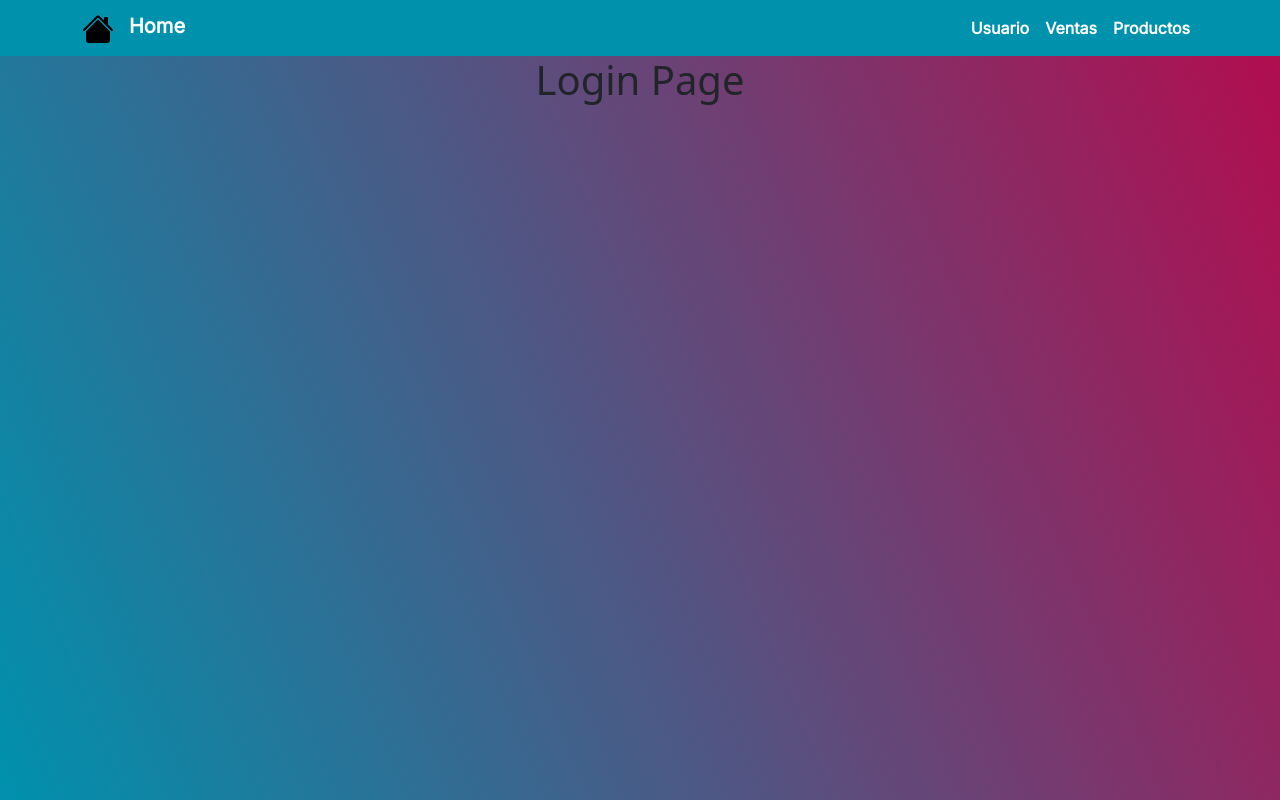
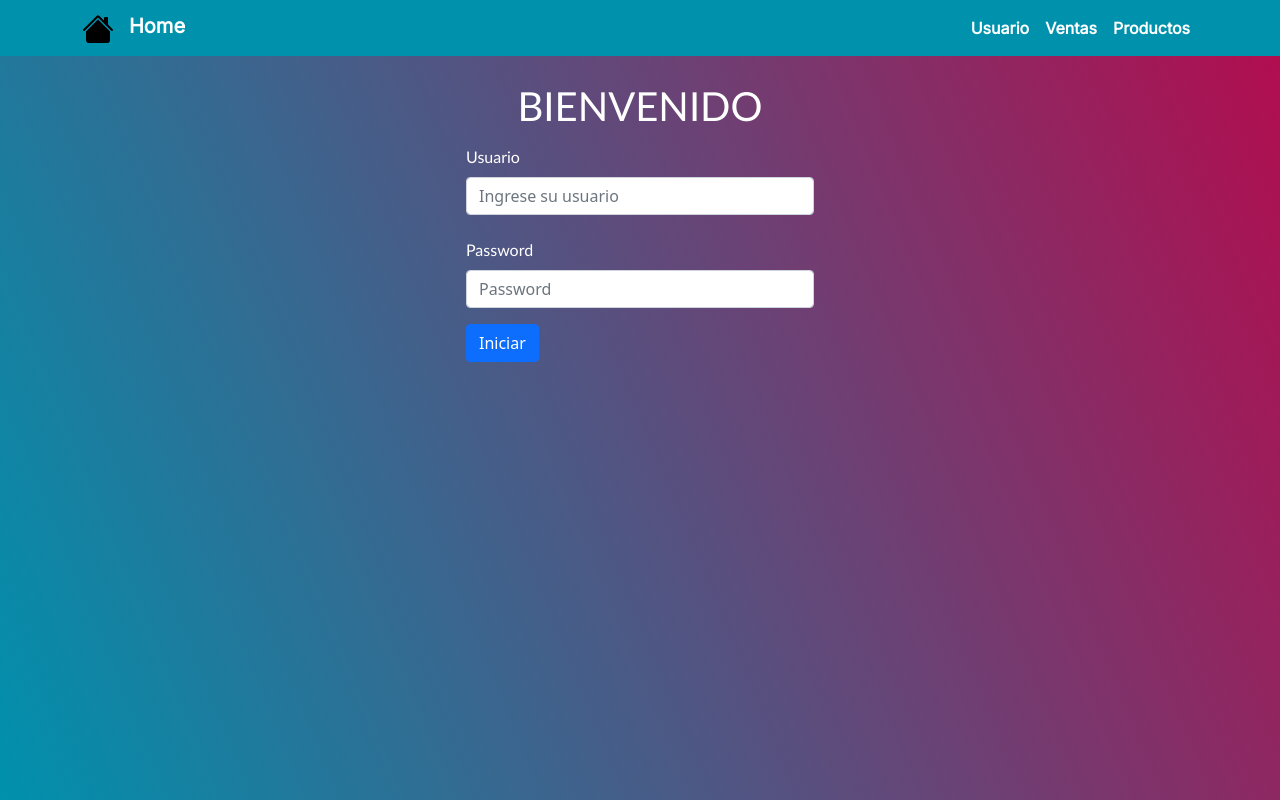
Before and after one commit to nblancob/Proyecto-Mision-TIC, a React (Create React App) app in the folder my-app/: page / in a window 1280 px wide. Built offline with nearby package versions, Linux system fonts and the light colour scheme.

Commit message:
agregar Login

```diff
--- a/my-app/src/home/pages/Home.js
+++ b/my-app/src/home/pages/Home.js
@@ -1,9 +1,13 @@
+import Login from "./components/Login";
+
 const Home = () =>{
     return(
         <div>
-            <h1 className="text-center">
-                Login Page
+            <h1 className="title text-center">
+                BIENVENIDO
             </h1>
+            <Login/>
+
         </div>
     );
 };
--- /dev/null
+++ b/my-app/src/home/pages/components/Login.js
@@ -0,0 +1,31 @@
+import Button from 'react-bootstrap/Button'
+import Form from 'react-bootstrap/Form'
+import Col from "react-bootstrap/esm/Col";
+
+const Login =() =>{
+    return(
+        <div className="container justify-content-space-around">
+          <Form >
+              <Col md="4" className="justify-content-center container">
+  <Form.Group className="mb-3" controlId="formBasicEmail">
+    <Form.Label className="title">Usuario</Form.Label>
+    <Form.Control type="text" placeholder="Ingrese su usuario" />
+    <Form.Text className="text-muted">
+    </Form.Text>
+  </Form.Group>
+
+  <Form.Group className="mb-3" controlId="formBasicPassword">
+    <Form.Label className="title">Password</Form.Label>
+    <Form.Control type="password" placeholder="Password" />
+  </Form.Group>
+  <Button variant="primary" type="submit" href="/user/managment">
+    Iniciar
+  </Button>
+  </Col>
+</Form>
+
+        </div>
+    );
+}
+
+export default Login;
--- a/my-app/src/sales-managment/pages/Sregistration.js
+++ b/my-app/src/sales-managment/pages/Sregistration.js
@@ -16,14 +16,14 @@ const Sregistration = () =>{
     <Row className="justify-content-md-center mb-4">
     <Col xs lg="4" className="justify-content-center">
     <Form.Group className="mb-4 justify-content-center" controlId="formGridAddress1">
-    <Form.Label>Fecha:</Form.Label>
+    <Form.Label className="title">Fecha:</Form.Label>
     <Form.Control type="date" placeholder="02/10/2021" />
   </Form.Group>
   </Col>
   </Row>
   <Row className="justify-content-center mb-4 text-center">
   <Col  className="justify-content-space-around" md="1">
-  <Form.Label>ID Venta:</Form.Label>
+  <Form.Label className="title">ID Venta:</Form.Label>
   </Col>
   <Col md="2">
   <Form.Group direction="horizontal" className="mb-4" controlId="formGridAddress2">
@@ -43,7 +43,7 @@ const Sregistration = () =>{
 
   <Row className="justify-content-center mb-4">
   <Col  md="1">
-  <Form.Label>Estado</Form.Label>
+  <Form.Label className="title">Estado</Form.Label>
   </Col>
   <Col  md="2" >
   <Form.Group as={Col} controlId="formGridState" className="mb-3">
--- a/my-app/src/shared/Header.js
+++ b/my-app/src/shared/Header.js
@@ -12,7 +12,7 @@ const Header =()=>{
                     <Homenav/>
                         <Nav className="Content-Nav justify-content-end" >
                             <Nav.Link href="/user/managment" style={{color: 'white'}}>Usuario</Nav.Link>
-                            <Nav.Link href="/sale/managment" style={{color: 'white'}}>Ventas</Nav.Link>
+                            <Nav.Link href="/sale/registration" style={{color: 'white'}}>Ventas</Nav.Link>
                             <Nav.Link href="/product/managment" style={{color: 'white'}}>Productos</Nav.Link>
                         </Nav>
                 </Container>
```
